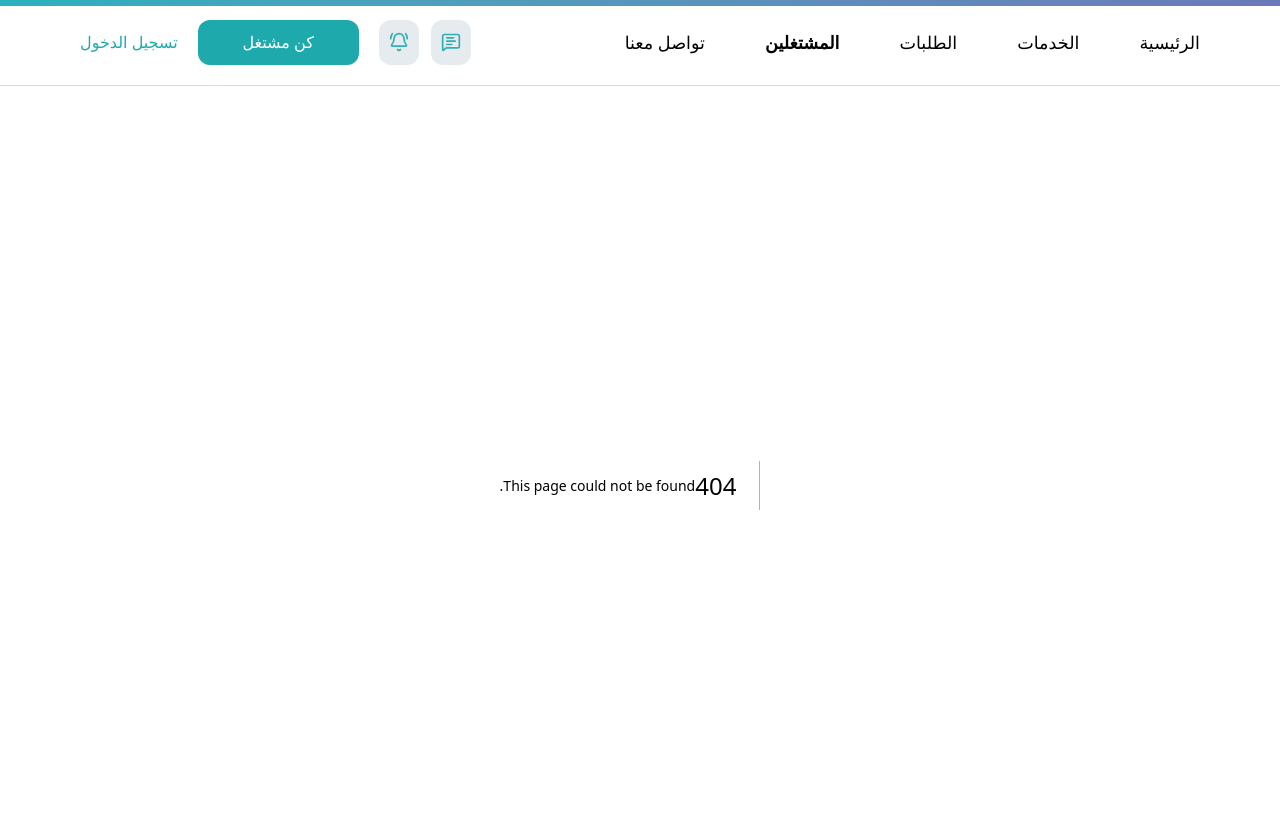
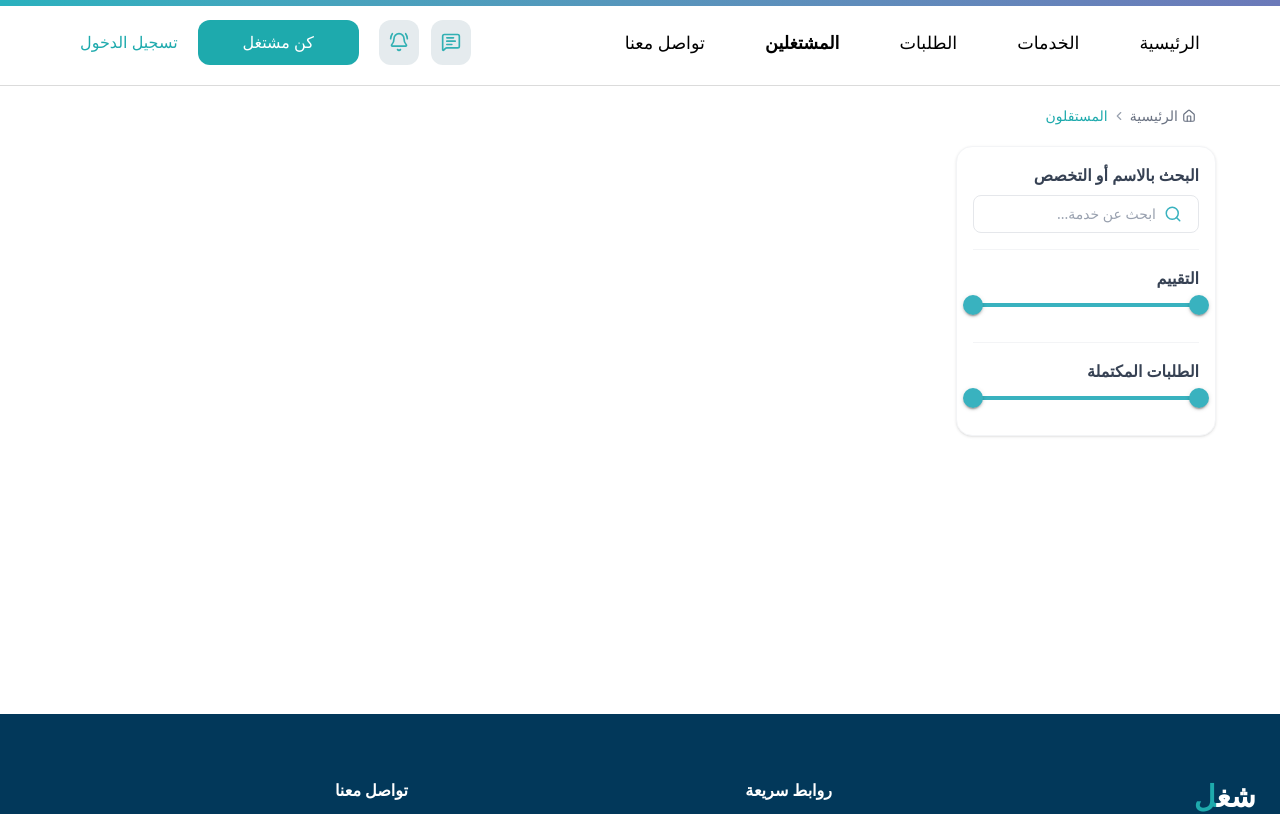
Before and after one commit to eslamelngar-dev/Shogol-Freelancers-Platform, a Next.js app: page /freelancers in a window 1280 px wide. Before the commit this address had no page. Shown: the top 814 px of the page. Built offline with nearby package versions, Linux system fonts and the light colour scheme.

Commit message:
freelancers page

```diff
--- /dev/null
+++ b/app/freelancers/page.tsx
@@ -0,0 +1,100 @@
+"use client";
+import { useState } from "react";
+import { Container, Grid } from "@mui/material";
+import BreadCramp from "../components/UI/BreadCramp";
+import SearchBar from "../components/UI/SearchBar";
+import { Freelancers } from "../data/Freelancers";
+// import FreelancerCard from "../components/UI/FreelancerCard";
+import { Search } from "lucide-react";
+import RangeSlider from "../components/UI/RangeSlider";
+import Link from "next/link";
+
+export default function FreelancersPage() {
+  const [query, setQuery] = useState("");
+
+  const MIN_RATING = Math.min(...Freelancers.map((f) => f.rating));
+  const MAX_RATING = Math.max(...Freelancers.map((f) => f.rating));
+  const [ratingRange, setRatingRange] = useState<number[]>([MIN_RATING, MAX_RATING]);
+
+  const MIN_ORDERS = Math.min(...Freelancers.map((f) => f.ordersCompleted));
+  const MAX_ORDERS = Math.max(...Freelancers.map((f) => f.ordersCompleted));
+  const [ordersRange, setOrdersRange] = useState<number[]>([MIN_ORDERS, MAX_ORDERS]);
+
+  const filteredFreelancers = Freelancers.filter((freelancer) => {
+    const matchesQuery =
+      freelancer.name.toLowerCase().includes(query.toLowerCase()) ||
+      freelancer.job.toLowerCase().includes(query.toLowerCase());
+    const matchesRating =
+      freelancer.rating >= ratingRange[0] && freelancer.rating <= ratingRange[1];
+    const matchesOrders =
+      freelancer.ordersCompleted >= ordersRange[0] &&
+      freelancer.ordersCompleted <= ordersRange[1];
+    return matchesQuery && matchesRating && matchesOrders;
+  });
+
+  return (
+    <Container maxWidth="lg">
+      <BreadCramp
+        Links={[
+          { title: "الرئيسية", Link: "/" },
+          { title: "المستقلون", Link: "/freelancers" },
+        ]}
+      />
+
+      <div className="flex flex-col lg:flex-row gap-4 pb-10">
+        <aside className="w-full lg:w-65 shrink-0">
+          <div className="bg-white rounded-2xl p-4 shadow-sm border border-gray-100 flex flex-col gap-4 sticky top-4">
+            <div>
+              <p className="font-bold text-gray-700 mb-2">البحث بالاسم أو التخصص</p>
+              <SearchBar value={query} setQuery={setQuery} />
+            </div>
+
+            <hr className="border-gray-100" />
+
+            <div>
+              <p className="font-bold text-gray-700">التقييم</p>
+              <RangeSlider
+                min={MIN_RATING}
+                max={MAX_RATING}
+                priceRange={ratingRange}
+                setPriceRange={setRatingRange}
+              />
+            </div>
+
+            <hr className="border-gray-100" />
+
+            <div>
+              <p className="font-bold text-gray-700">الطلبات المكتملة</p>
+              <RangeSlider
+                min={MIN_ORDERS}
+                max={MAX_ORDERS}
+                priceRange={ordersRange}
+                setPriceRange={setOrdersRange}
+              />
+            </div>
+          </div>
+        </aside>
+
+        <div className="flex-1">
+          {filteredFreelancers.length > 0 ? (
+            <Grid container spacing={2}>
+              {filteredFreelancers.map((freelancer) => (
+                <Grid key={freelancer.id} size={{ xs: 12, sm: 6, lg: 4 }}>
+                  <Link href={`/freelancers/${freelancer.id}`}>
+                    {/* <FreelancerCard freelancer={freelancer} /> */}
+                  </Link>
+                </Grid>
+              ))}
+            </Grid>
+          ) : (
+            <div className="flex flex-col items-center justify-center h-64 text-gray-400 gap-3">
+              <Search size={48} className="text-gray-300" />
+              <p className="text-lg font-medium">لا توجد نتائج</p>
+              <p className="text-sm">جرب تغيير الفلتر أو كلمة البحث</p>
+            </div>
+          )}
+        </div>
+      </div>
+    </Container>
+  );
+}
```
Also changed, not shown: app/components/UI/FreelancerCard.tsx (added).
